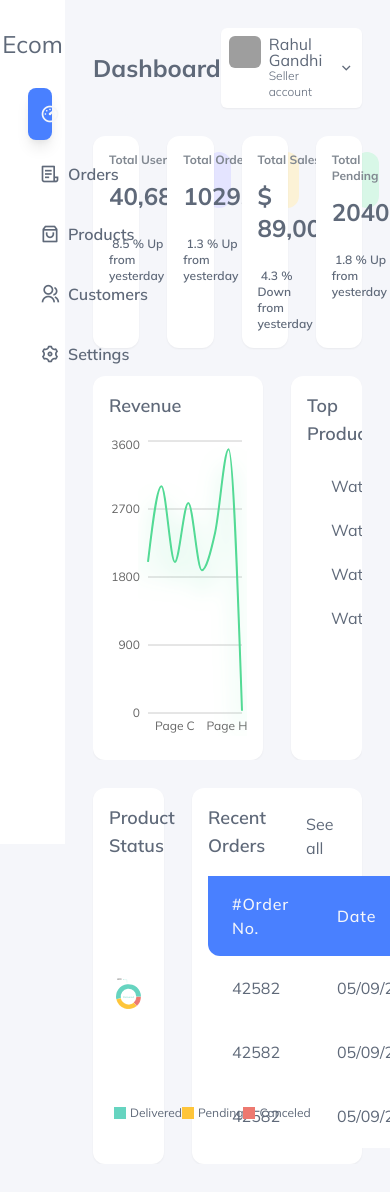
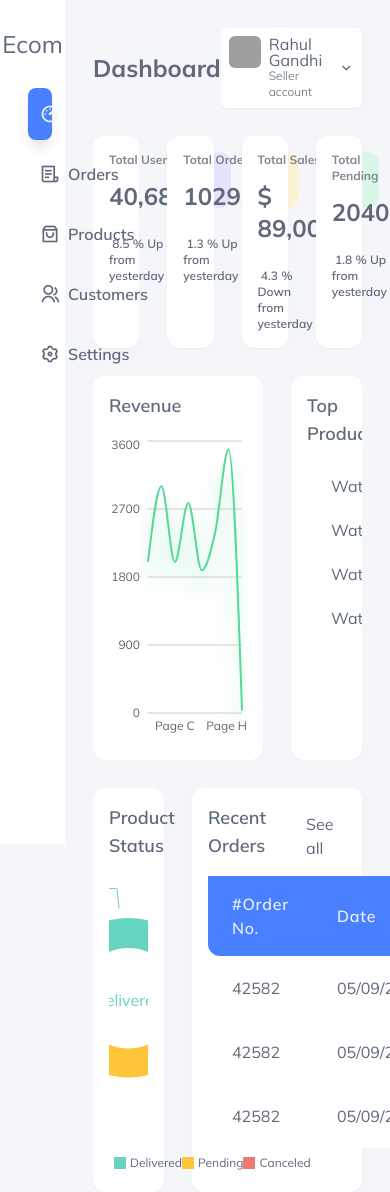
Before and after one commit to RahulGandhi14/eCommerce, a React (Create React App) app in the folder admin/: page /#/dashboard in a window 390 px wide. Shown: the top 1192 px of the page. Before the commit the page ends 1164 px from the top, so only its background shows below. Built offline with nearby package versions, Linux system fonts and the light colour scheme; grey boxes are pictures that could not be loaded.

Commit message:
feat/ responsive pie chart

```diff
--- a/admin/src/components/Charts/PieChart.js
+++ b/admin/src/components/Charts/PieChart.js
@@ -1,5 +1,12 @@
 import React, { PureComponent } from 'react'
-import { PieChart, Pie, Legend, Cell, Sector } from 'recharts'
+import {
+    PieChart,
+    Pie,
+    Legend,
+    Cell,
+    Sector,
+    ResponsiveContainer,
+} from 'recharts'
 import './Chart.scss'
 
 const data = [
@@ -104,11 +111,9 @@ export default class Pie_Chart extends PureComponent {
 
     render() {
         return (
-            <PieChart
-                width={250}
-                height={250}
-                className={`flex justify-center width-auto`}
-            >
+            <div style={{ width: '100%', height: 300 }}>
+                <ResponsiveContainer>
+                    <PieChart className={`flex justify-center width-auto`}>
                         <Pie
                             activeIndex={this.state.activeIndex}
                             activeShape={renderActiveShape}
@@ -121,12 +126,16 @@ export default class Pie_Chart extends PureComponent {
                             onMouseEnter={this.onPieEnter}
                         >
                             {data.map((entry, index) => (
-                        <Cell key={`cell-${index}`} fill={entry.color} />
+                                <Cell
+                                    key={`cell-${index}`}
+                                    fill={entry.color}
+                                />
                             ))}
                         </Pie>
-                {/* <Tooltip cursor={{ stroke: 'red', strokeWidth: 2 }} /> */}
                         <Legend content={this.renderLegend} />
                     </PieChart>
+                </ResponsiveContainer>
+            </div>
         )
     }
 }
```
Lines whose indentation alone changed are shown as unchanged.
